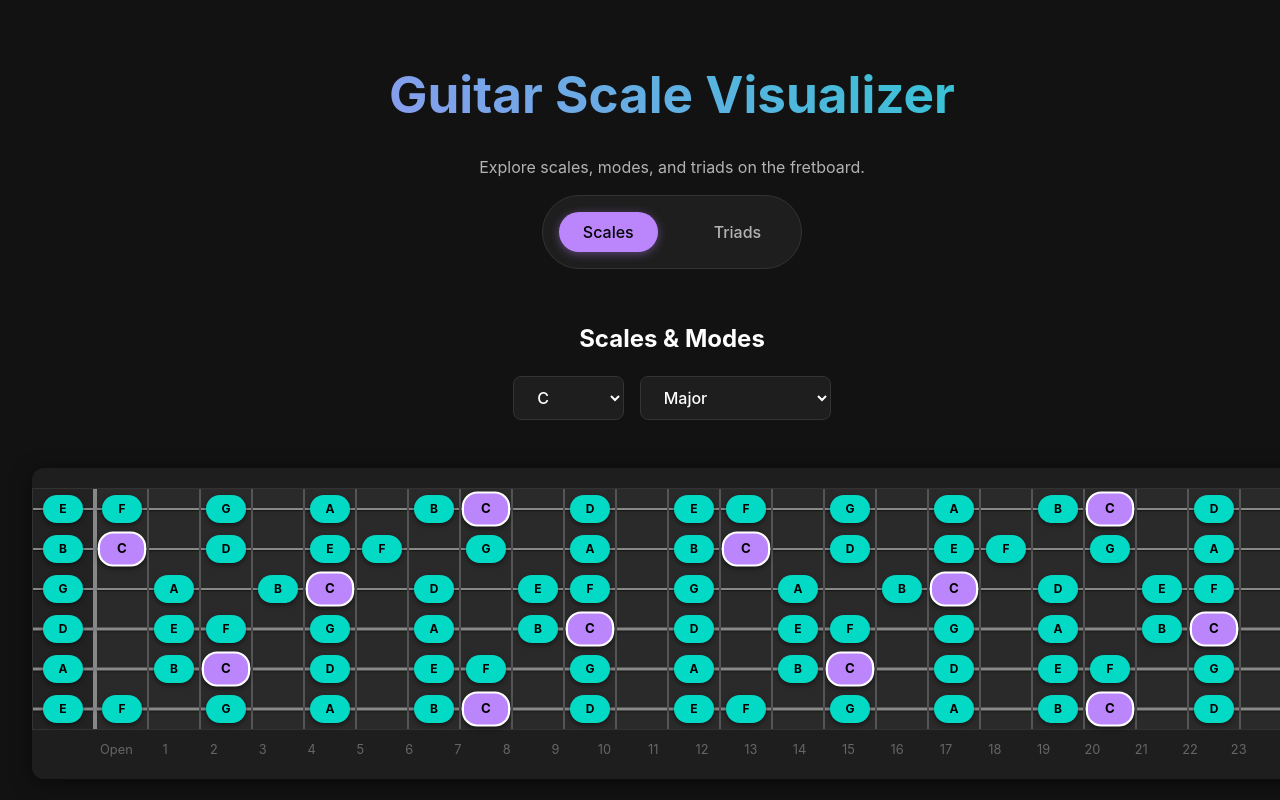
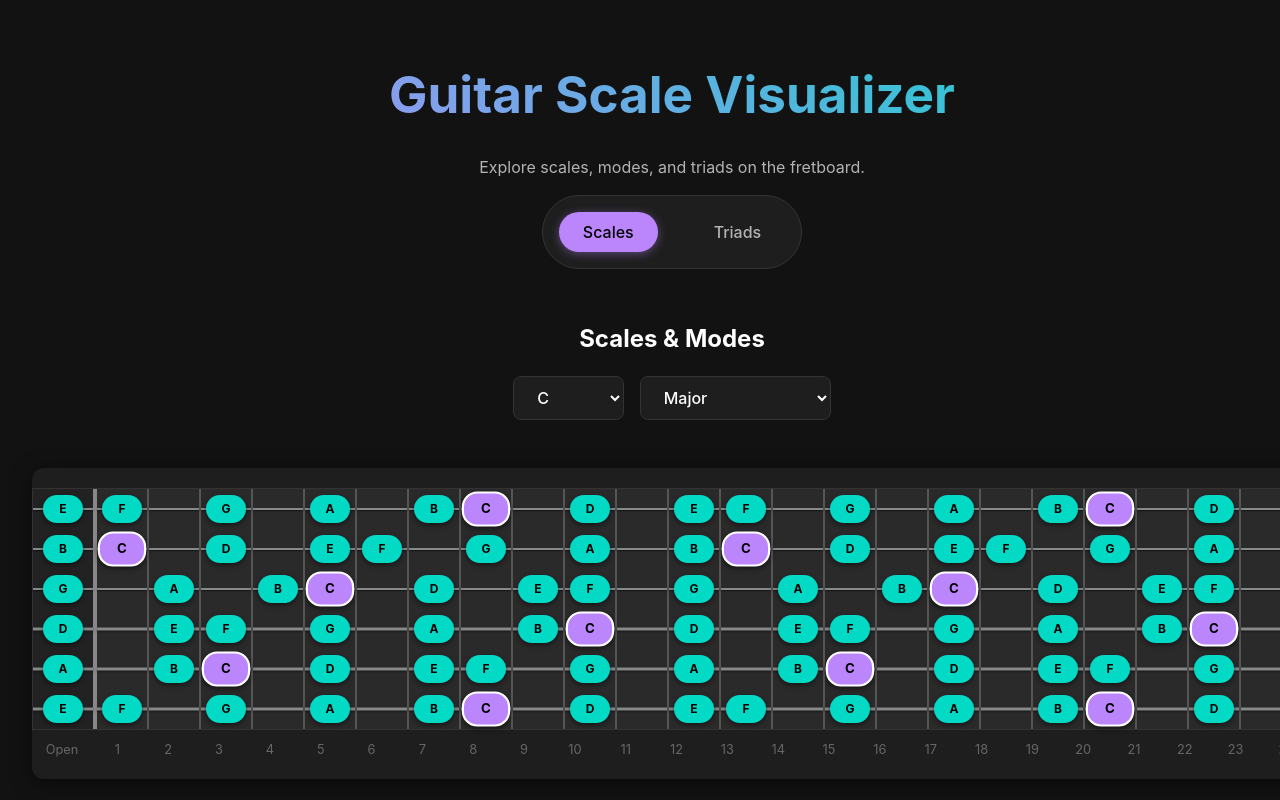
Before and after one commit to imthejota/guitar-visualizer, a React (Vite) app: page / in a window 1280 px wide. Shown: the top 800 px of the page. Built offline with nearby package versions, Linux system fonts and the light colour scheme.

Commit message:
Fix: Align fret numbers correctly with fretboard cells

```diff
--- a/src/index.css
+++ b/src/index.css
@@ -179,14 +179,20 @@ select:focus {
   display: flex;
   margin-top: 10px;
   color: #666;
-  padding-left: 60px;
-  /* Offset for nut/open string */
+  padding-left: 0;
 }
 
 .fret-number {
   flex: 1;
   text-align: center;
   font-size: 0.8em;
+  min-width: 50px;
+  /* Match fret-cell min-width */
+}
+
+.fret-number:first-child {
+  flex: 0 0 60px;
+  /* Match open-string width */
 }
 
 .fret-marker {
```
